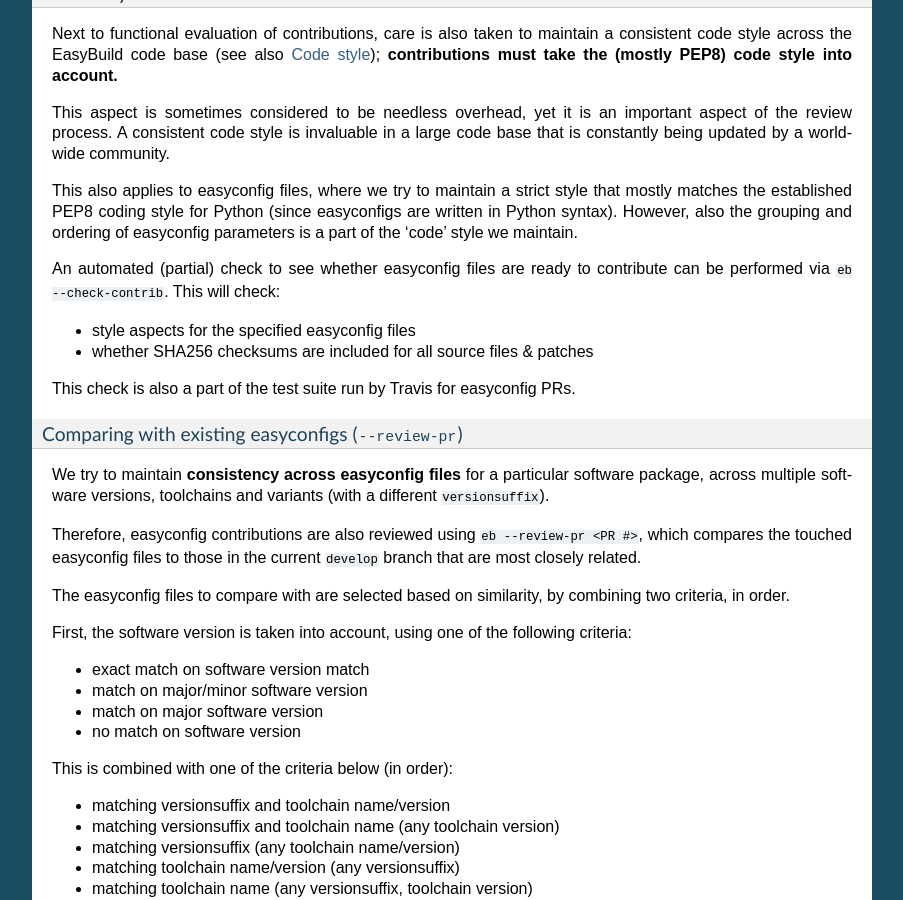
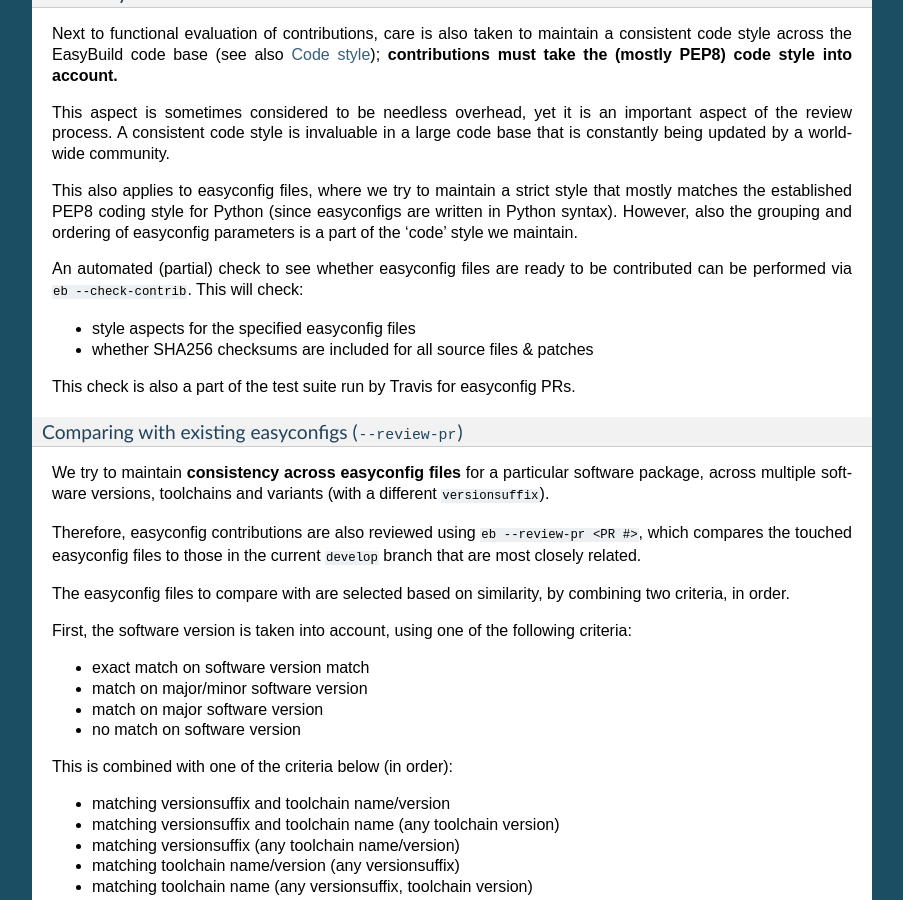
Before and after one commit to easybuilders/easybuild, a Sphinx documentation site: the page built from docs/Contributing.rst, in a window 1280 px wide and 900 px high, scrolled down 9820 px. Shown: the whole window, without its empty margins (198-1101 px from the left). Built offline with Sphinx 7.4.7, drawn with Linux system fonts in a browser that asks for light colours; pages that are not in the unit, such as notebooks, are missing from menus.

Commit message:
minor rewording

```diff
--- a/docs/Contributing.rst
+++ b/docs/Contributing.rst
@@ -607,7 +607,7 @@
 ordering of easyconfig parameters is a part of the 'code' style we maintain.
 
 An automated (partial) check to see whether easyconfig files are ready to
-contribute can be performed via ``eb --check-contrib``. This will check:
+be contributed can be performed via ``eb --check-contrib``. This will check:
 
 * style aspects for the specified easyconfig files
 * whether SHA256 checksums are included for all source files & patches
```
